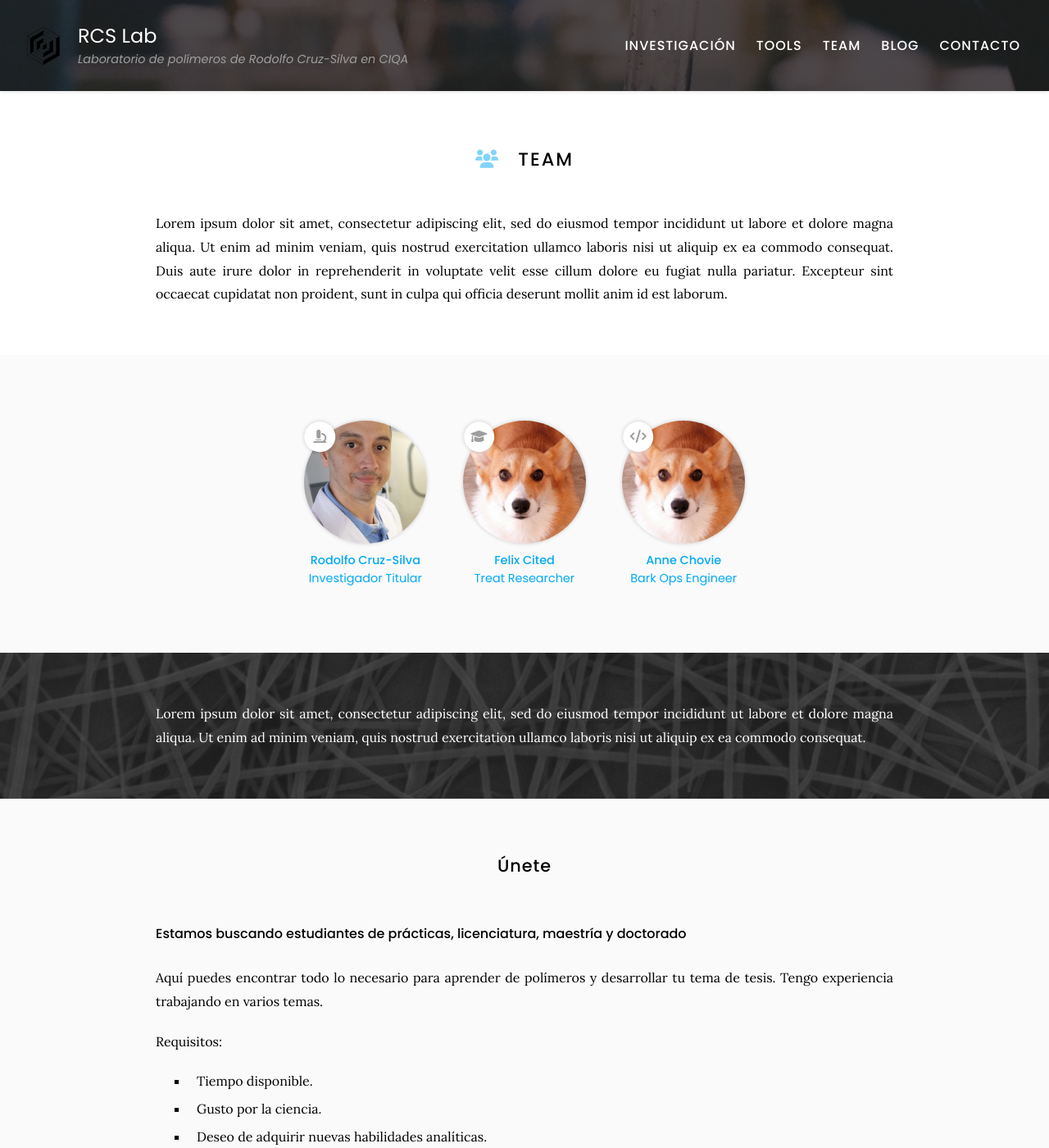
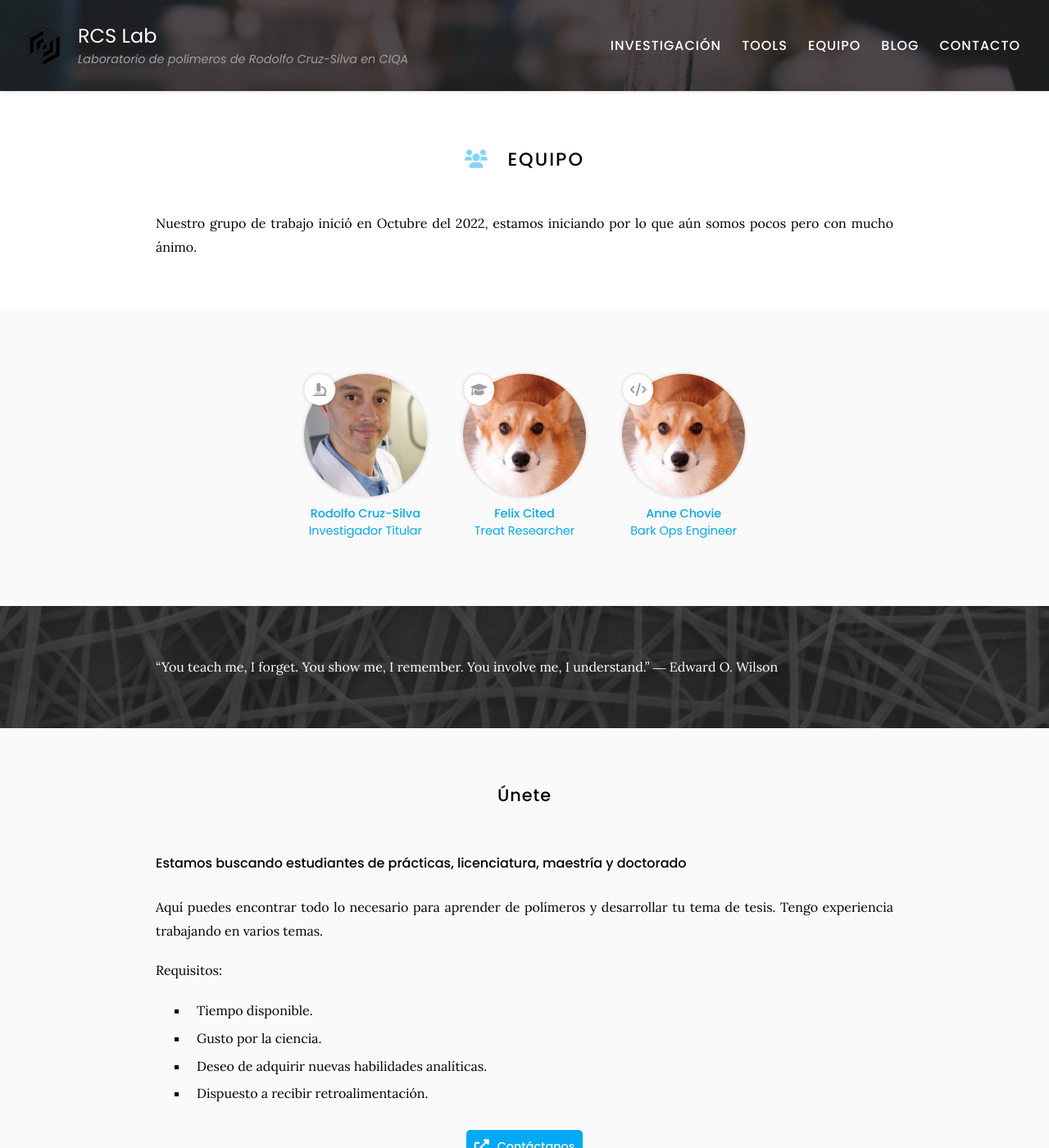
Before and after one commit to rcruzsilva-ciqa/rcruzsilva-ciqa.github.io, a Jekyll site: the page built from team/index.md, in a window 1280 px wide and 1400 px high. Shown: the whole window at 82% size. Built offline with Jekyll 4.4.1, drawn with Linux system fonts in a browser that asks for light colours.

Commit message:
Update index.md

```diff
--- a/team/index.md
+++ b/team/index.md
@@ -1,16 +1,13 @@
 ---
-title: Team
+title: Equipo
 nav:
   order: 3
-  tooltip: About our team
+  tooltip: Nuestro equipo de trabajo
 ---
 
-# <i class="fas fa-users"></i>Team
+# <i class="fas fa-users"></i>Equipo
 
-Lorem ipsum dolor sit amet, consectetur adipiscing elit, sed do eiusmod tempor incididunt ut labore et dolore magna aliqua.
-Ut enim ad minim veniam, quis nostrud exercitation ullamco laboris nisi ut aliquip ex ea commodo consequat.
-Duis aute irure dolor in reprehenderit in voluptate velit esse cillum dolore eu fugiat nulla pariatur.
-Excepteur sint occaecat cupidatat non proident, sunt in culpa qui officia deserunt mollit anim id est laborum.
+Nuestro grupo de trabajo inició en Octubre del 2022, estamos iniciando por lo que aún somos pocos pero con mucho ánimo.
 
 {% include section.html %}
 
@@ -36,8 +33,8 @@ Excepteur sint occaecat cupidatat non proident, sunt in culpa qui officia deseru
 
 {% include section.html background="images/banner.jpg" dark=true%}
 
-Lorem ipsum dolor sit amet, consectetur adipiscing elit, sed do eiusmod tempor incididunt ut labore et dolore magna aliqua.
-Ut enim ad minim veniam, quis nostrud exercitation ullamco laboris nisi ut aliquip ex ea commodo consequat.
+“You teach me, I forget. You show me, I remember. You involve me, I understand.”
+― Edward O. Wilson
 
 {% include section.html %}
 
@@ -53,7 +50,7 @@ Requisitos:
 - Deseo de adquirir nuevas habilidades analíticas.
 - Dispuesto a recibir retroalimentación.
 
-{% include link.html type="external" link="https://google.com/" text="Apply Now" icon="" style="button" %}
+{% include link.html type="external" link="https://google.com/" text="Contáctanos" icon="" style="button" %}
 {:.center}
 
 {% include section.html %}
```
